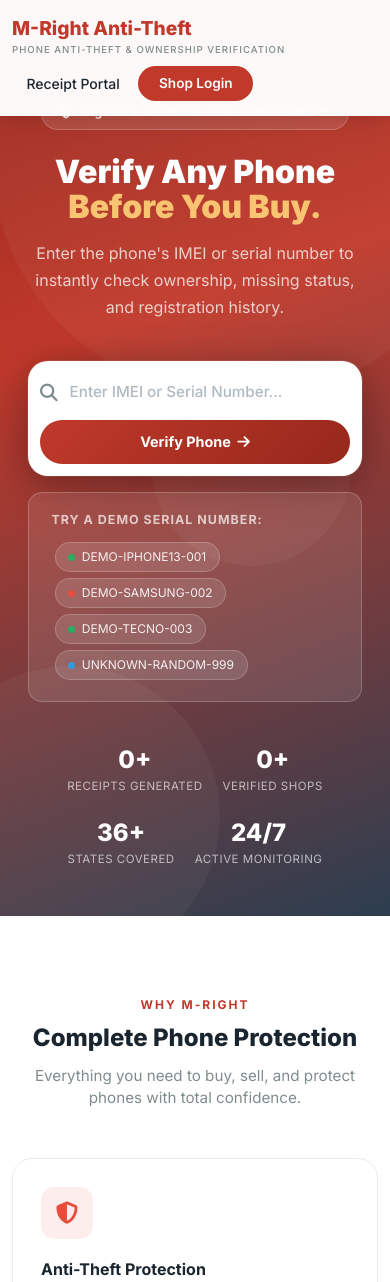
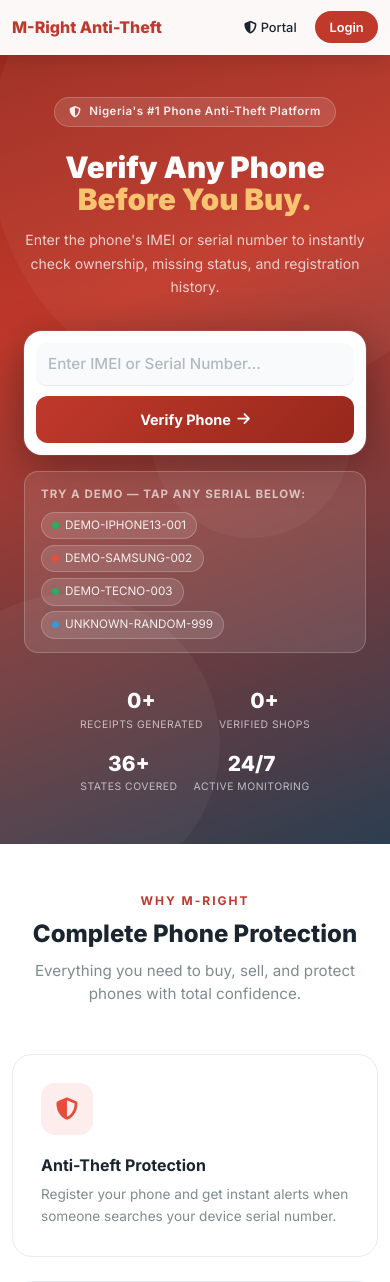
Before and after one commit to Dev-Bulama/MRIGHTNEW, a Laravel app: page / in a window 390 px wide. Shown: the top 1282 px of the page. Run offline with Laravel 10, Linux system fonts and the light colour scheme; data that the repository does not hold is empty; parts of the project's set-up code (start-up, migrations or seed data) failed here and were passed over.

Commit message:
fix: seeder phone_serial_confirmation field + mobile responsiveness
Seeder fix:
- Added phone_serial_confirmation to all Receipt rows in DemoPhoneSeeder
- Used helper closure to auto-set confirmation = serial (never forget again)
- Added customer_sex field to pass NOT NULL constraint

Mobile responsiveness:
- Navbar collapses to 2 icon buttons on mobile (Portal + Login)
  prevents overflow/crowding on small screens
- Search box stacks vertically on <576px (input top, button full-width below)
- Demo pills wrap cleanly with flex-wrap
- Hero title scales with clamp(), stats row tightens
- Section padding reduces on mobile, section titles shrink
- Breakpoint coverage: <576px (phone), 576–767px (phablet), ≥768px (tablet/desktop)

Co-Authored-By: Claude Sonnet 4.6 <noreply@anthropic.com>
Claude-Session: https://claude.ai/code/session_01KRPRa6ce9vVAG2uPbgN4rC

```diff
--- a/resources/views/welcome.blade.php
+++ b/resources/views/welcome.blade.php
@@ -163,10 +163,11 @@
         .faq-icon{transition:transform 0.2s;color:var(--text-muted);font-size:0.8rem;}
 
         /* DEMO BOX */
-        .demo-box{background:rgba(255,255,255,0.1);border:1px solid rgba(255,255,255,0.2);border-radius:14px;padding:1.1rem 1.4rem;margin-top:1rem;text-align:left;}
-        .demo-box-title{font-size:0.78rem;font-weight:700;color:rgba(255,255,255,0.7);text-transform:uppercase;letter-spacing:1px;margin-bottom:0.6rem;}
-        .demo-pill{display:inline-flex;align-items:center;gap:0.4rem;background:rgba(255,255,255,0.12);border:1px solid rgba(255,255,255,0.2);color:rgba(255,255,255,0.9);border-radius:50px;padding:0.3rem 0.8rem;font-size:0.8rem;margin:0.2rem;cursor:pointer;transition:all 0.2s;font-family:'Inter',monospace;}
-        .demo-pill:hover{background:rgba(255,255,255,0.22);color:white;}
+        .demo-box{background:rgba(255,255,255,0.1);border:1px solid rgba(255,255,255,0.2);border-radius:14px;padding:1rem 1.25rem;margin-top:1rem;text-align:left;}
+        .demo-box-title{font-size:0.75rem;font-weight:700;color:rgba(255,255,255,0.65);text-transform:uppercase;letter-spacing:1px;margin-bottom:0.55rem;}
+        .demo-pills-row{display:flex;flex-wrap:wrap;gap:0.35rem;}
+        .demo-pill{display:inline-flex;align-items:center;gap:0.35rem;background:rgba(255,255,255,0.12);border:1px solid rgba(255,255,255,0.2);color:rgba(255,255,255,0.9);border-radius:50px;padding:0.28rem 0.75rem;font-size:0.78rem;cursor:pointer;transition:all 0.2s;font-family:'Inter',monospace;white-space:nowrap;-webkit-tap-highlight-color:transparent;}
+        .demo-pill:hover,.demo-pill:active{background:rgba(255,255,255,0.22);color:white;}
         .demo-pill .dot{width:7px;height:7px;border-radius:50%;flex-shrink:0;}
         .dot-green{background:#27AE60;}
         .dot-red{background:#E74C3C;}
@@ -187,14 +188,83 @@
         .spin{animation:spin 0.8s linear infinite;display:inline-block;}
         @keyframes spin{to{transform:rotate(360deg);}}
 
-        @media(max-width:768px){
-            .hero-section{padding:6rem 1rem 3rem;}
-            .search-hero-box{border-radius:20px;flex-wrap:wrap;padding:0.75rem;}
-            .search-hero-input{font-size:0.95rem;}
-            .search-hero-btn{width:100%;justify-content:center;}
-            .result-grid{grid-template-columns:1fr;}
-            .hero-stats-row{gap:1.25rem;}
-            .demo-pill{font-size:0.75rem;}
+        /* ===== MOBILE RESPONSIVE ===== */
+        @media(max-width:991px){
+            .navbar-custom{ padding:0.7rem 0; }
+            .navbar-brand-text{ font-size:1rem; }
+            /* Hide "Receipt Portal" text, show icon-only on small screens */
+        }
+
+        @media(max-width:575px){
+            /* Navbar — keep it tight */
+            .navbar-brand-sub{ display:none; }
+            .nav-link-custom.portal-link{ font-size:0.8rem; padding:0.4rem 0.6rem!important; }
+            .btn-nav-primary{ padding:0.4rem 0.9rem!important; font-size:0.8rem; }
+
+            /* Hero */
+            .hero-section{ padding:5.5rem 0.75rem 2.5rem; }
+            .hero-badge{ font-size:0.72rem; padding:0.32rem 0.9rem; }
+            .hero-title{ font-size:1.85rem; margin-bottom:0.75rem; }
+            .hero-subtitle{ font-size:0.88rem; margin-bottom:2rem; }
+
+            /* Search box — stacked on small screens */
+            .search-hero-box{
+                border-radius:18px;
+                flex-direction:column;
+                align-items:stretch;
+                padding:0.75rem;
+                gap:0.6rem;
+            }
+            .search-hero-icon{ display:none; } /* hide magnifier when stacked */
+            .search-hero-input{
+                font-size:0.95rem;
+                padding:0.6rem 0.75rem;
+                border-bottom:1px solid #E8ECEF;
+                border-radius:10px;
+                background:#F8FAFC;
+            }
+            .search-hero-btn{
+                border-radius:12px;
+                width:100%;
+                justify-content:center;
+                padding:0.8rem 1rem;
+                font-size:0.9rem;
+            }
+
+            /* Demo pills — wrap nicely */
+            .demo-box{ padding:0.85rem 1rem; }
+            .demo-box-title{ font-size:0.72rem; }
+            .demo-pill{ font-size:0.73rem; padding:0.25rem 0.65rem; }
+
+            /* Results */
+            .result-grid{ grid-template-columns:1fr; }
+            .result-card{ padding:1.25rem; border-radius:16px; }
+            .result-title{ font-size:1.1rem; }
+            .result-badge{ font-size:0.75rem; }
+
+            /* Hero stats */
+            .hero-stats-row{ gap:1rem; margin-top:2rem; }
+            .hero-stat-num{ font-size:1.3rem; }
+            .hero-stat-label{ font-size:0.65rem; }
+
+            /* Sections */
+            .section{ padding:3rem 0; }
+            .section-title{ font-size:1.5rem; }
+            .how-step-num{ width:48px; height:48px; font-size:1rem; }
+
+            /* Stats banner */
+            .stat-num{ font-size:2rem; }
+
+            /* Dark CTA */
+            .dark-cta{ padding:3rem 0; }
+        }
+
+        @media(min-width:576px) and (max-width:767px){
+            /* Tablet-ish: keep box horizontal but make button smaller */
+            .search-hero-box{ border-radius:50px; }
+            .search-hero-btn{ padding:0.65rem 1.2rem; font-size:0.85rem; }
+            .hero-title{ font-size:2.4rem; }
+            .result-grid{ grid-template-columns:1fr 1fr; }
         }
     </style>
 </head>
@@ -203,17 +273,30 @@
 <!-- NAVBAR -->
 <nav class="navbar-custom">
     <div class="container">
-        <div class="d-flex align-items-center justify-content-between flex-wrap gap-2">
-            <a href="{{ route('home') }}" class="text-decoration-none">
+        <div class="d-flex align-items-center justify-content-between">
+            <!-- Brand -->
+            <a href="{{ route('home') }}" class="text-decoration-none" style="flex-shrink:0;">
                 <div class="navbar-brand-text">M-Right Anti-Theft</div>
                 <span class="navbar-brand-sub">Phone Anti-Theft & Ownership Verification</span>
             </a>
-            <div class="d-flex align-items-center gap-1 flex-wrap">
-                <a href="#features" class="nav-link-custom d-none d-md-block">Features</a>
-                <a href="#how-it-works" class="nav-link-custom d-none d-md-block">How It Works</a>
-                <a href="#faq" class="nav-link-custom d-none d-md-block">FAQ</a>
+
+            <!-- Desktop nav -->
+            <div class="d-none d-md-flex align-items-center gap-1">
+                <a href="#features" class="nav-link-custom">Features</a>
+                <a href="#how-it-works" class="nav-link-custom">How It Works</a>
+                <a href="#faq" class="nav-link-custom">FAQ</a>
                 <a href="{{ route('receipt.portal.login') }}" class="nav-link-custom">Receipt Portal</a>
-                <a href="{{ route('login') }}" class="nav-link-custom btn-nav-primary">Shop Login</a>
+                <a href="{{ route('login') }}" class="nav-link-custom btn-nav-primary ms-1">Shop Login</a>
+            </div>
+
+            <!-- Mobile nav — only 2 key buttons -->
+            <div class="d-flex d-md-none align-items-center gap-2">
+                <a href="{{ route('receipt.portal.login') }}" class="nav-link-custom portal-link" style="font-size:0.8rem;padding:0.4rem 0.65rem!important;">
+                    <i class="fas fa-shield-halved me-1"></i>Portal
+                </a>
+                <a href="{{ route('login') }}" class="nav-link-custom btn-nav-primary" style="font-size:0.8rem;padding:0.4rem 0.9rem!important;">
+                    Login
+                </a>
             </div>
         </div>
     </div>
@@ -262,19 +345,21 @@
 
             <!-- Demo Quick-Fill Pills -->
             <div class="demo-box">
-                <div class="demo-box-title">Try a demo serial number:</div>
+                <div class="demo-box-title">Try a demo — tap any serial below:</div>
+                <div class="demo-pills-row">
                     <span class="demo-pill" onclick="fillSearch('DEMO-IPHONE13-001')">
-                    <span class="dot dot-green"></span> DEMO-IPHONE13-001
+                        <span class="dot dot-green"></span>DEMO-IPHONE13-001
                     </span>
                     <span class="demo-pill" onclick="fillSearch('DEMO-SAMSUNG-002')">
-                    <span class="dot dot-red"></span> DEMO-SAMSUNG-002
+                        <span class="dot dot-red"></span>DEMO-SAMSUNG-002
                     </span>
                     <span class="demo-pill" onclick="fillSearch('DEMO-TECNO-003')">
-                    <span class="dot dot-green"></span> DEMO-TECNO-003
+                        <span class="dot dot-green"></span>DEMO-TECNO-003
                     </span>
                     <span class="demo-pill" onclick="fillSearch('UNKNOWN-RANDOM-999')">
-                    <span class="dot dot-blue"></span> UNKNOWN-RANDOM-999
+                        <span class="dot dot-blue"></span>UNKNOWN-RANDOM-999
                     </span>
+                </div>
             </div>
 
             <!-- RESULT AREA -->
```
Also changed, not shown: database/seeders/DemoPhoneSeeder.php (+68 -66 lines). Lines whose indentation alone changed are shown as unchanged.
